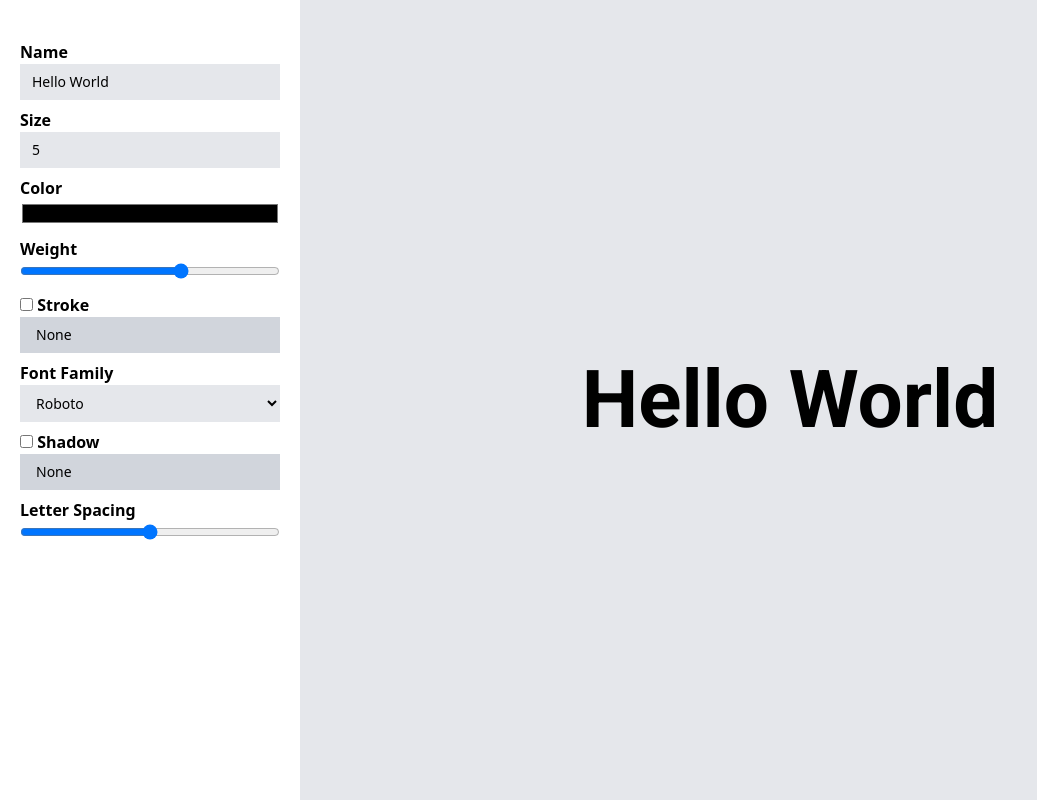
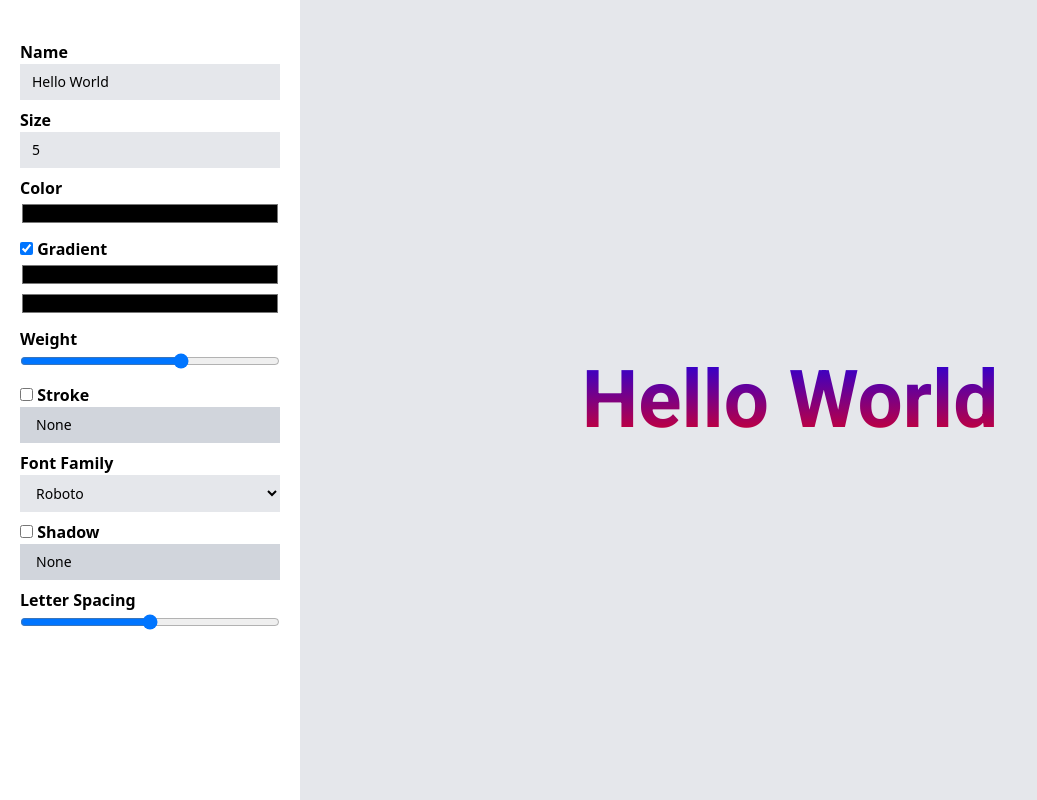
Before and after one commit to senicrem/text-styler, a Vue app: page / in a window 1280 px wide. Shown: the whole page, without its empty margins (0-1037 px from the left). Built offline with nearby package versions, Linux system fonts and the light colour scheme; a web font is replaced by a local one.

Commit message:
add gradient func

```diff
--- a/src/pages/TextConfigurator.vue
+++ b/src/pages/TextConfigurator.vue
@@ -13,6 +13,17 @@
 				<div>
 					<span class="block font-bold">Color</span>
 					<input type="color" class="w-full" v-model="textSettings.color">
+				</div>
+				<div>
+					<span class="block font-bold"><input type="checkbox" v-model="textSettings.gradient.active"/> Gradient</span>
+					<div class="w-full bg-gray-300 p-2 pl-4 text-sm flex" v-if="!textSettings.gradient.active">
+						<span>None</span>
+					</div>
+					<div v-else>
+						<input type="color" class="w-full" v-model="textSettings.gradient.color1">
+						<input type="color" class="w-full" v-model="textSettings.gradient.color2">
+
+					</div>
 				</div>
 				<div>
 					<span class="block font-bold">Weight</span>
@@ -91,10 +102,15 @@ const textSettings = reactive({
 	},
 	family: "Roboto",
 	letterSpacing: 0,
+	gradient: {
+		active: true,
+		color1: "blue",
+		color2: "red"
+	}
 });
 
 const textStyles = computed(() => {
-	const { stroke, shadow } = textSettings;
+	const { stroke, shadow, gradient } = textSettings;
 	const result = {
 		fontSize: textSettings.size + 'rem',
 		color: textSettings.color,
@@ -111,6 +127,12 @@ const textStyles = computed(() => {
 		result['text-shadow'] = `${shadow.horizontalOffset}px ${shadow.verticalOffset}px ${shadow.blurRadius}px ${shadow.color}`
 	}
 
+	if (gradient.active) {
+		result['background'] = `linear-gradient(${gradient.color1}, ${gradient.color2})`
+		result['color'] = `transparent`
+		result['background-clip'] = `text`
+	}
+
 	return result;
 })
 
```
